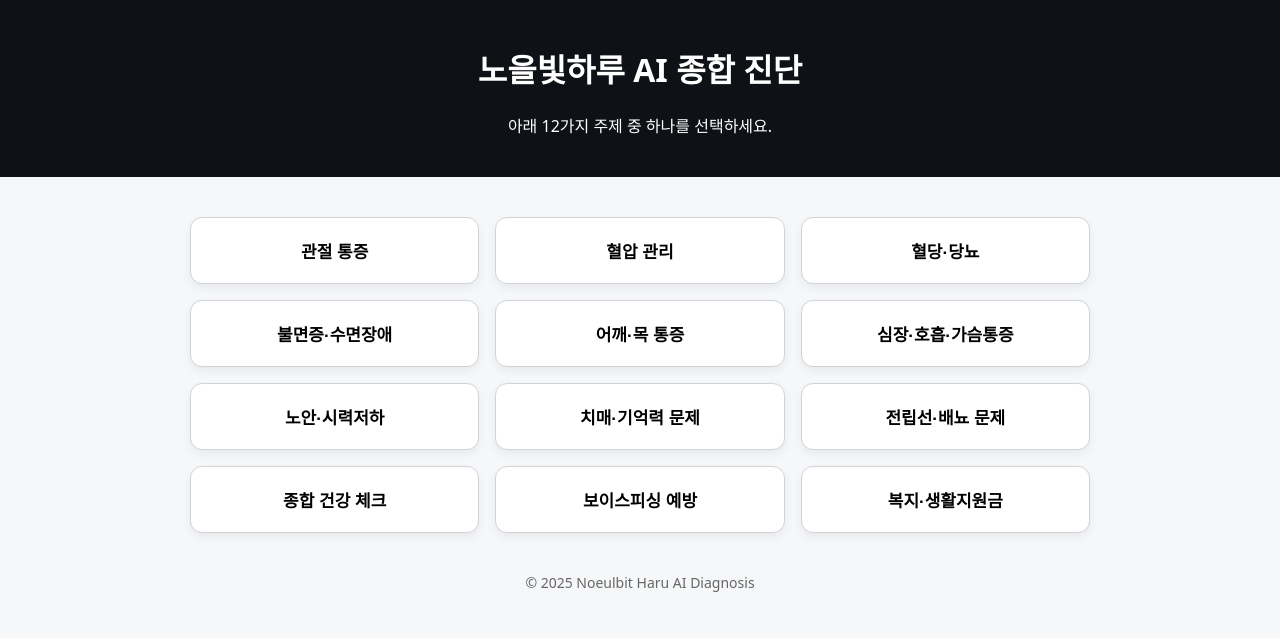
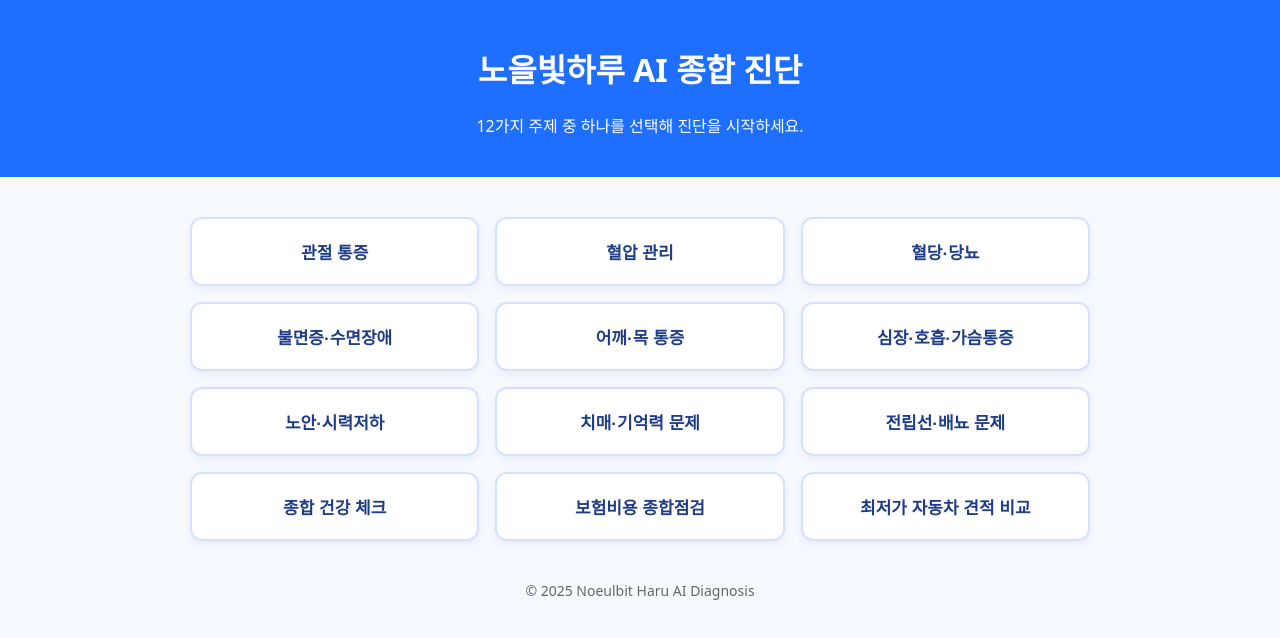
Before and after one commit to choihyunmin73-spec/noeulbit-bot, a website: page index.html in a window 1280 px wide. Drawn offline with Linux system fonts and the light colour scheme.

Commit message:
Update index.html

```diff
--- a/index.html
+++ b/index.html
@@ -8,10 +8,10 @@
   body {
     font-family: system-ui, -apple-system, Segoe UI, Roboto, sans-serif;
     margin: 0;
-    background: #f6f7f9;
+    background: #f6f9ff;
   }
   header {
-    background: #0e1116;
+    background: #1e6eff;
     color: #fff;
     padding: 24px;
     text-align: center;
@@ -26,18 +26,20 @@
   }
   button.topic {
     background: #fff;
-    border: 1px solid #d0d3d8;
+    border: 2px solid #d6e0ff;
     border-radius: 12px;
     padding: 20px;
     font-size: 17px;
     font-weight: 600;
+    color: #1e3c88;
     cursor: pointer;
-    box-shadow: 0 4px 10px rgba(0,0,0,0.06);
-    transition: all .2s;
+    box-shadow: 0 4px 10px rgba(0,0,0,0.05);
+    transition: all .25s;
   }
   button.topic:hover {
-    background: #eef3ff;
-    border-color: #a2b8ff;
+    background: #e8f0ff;
+    border-color: #1e6eff;
+    color: #1e6eff;
     transform: translateY(-2px);
   }
   footer {
@@ -57,7 +59,7 @@
 <body>
   <header>
     <h1>노을빛하루 AI 종합 진단</h1>
-    <p>아래 12가지 주제 중 하나를 선택하세요.</p>
+    <p>12가지 주제 중 하나를 선택해 진단을 시작하세요.</p>
   </header>
 
   <div class="container" id="topics"></div>
@@ -78,8 +80,8 @@
     "치매·기억력 문제",
     "전립선·배뇨 문제",
     "종합 건강 체크",
-    "보이스피싱 예방",
-    "복지·생활지원금"
+    "보험비용 종합점검",
+    "최저가 자동차 견적 비교"
   ];
 
   const container = document.getElementById("topics");
```
